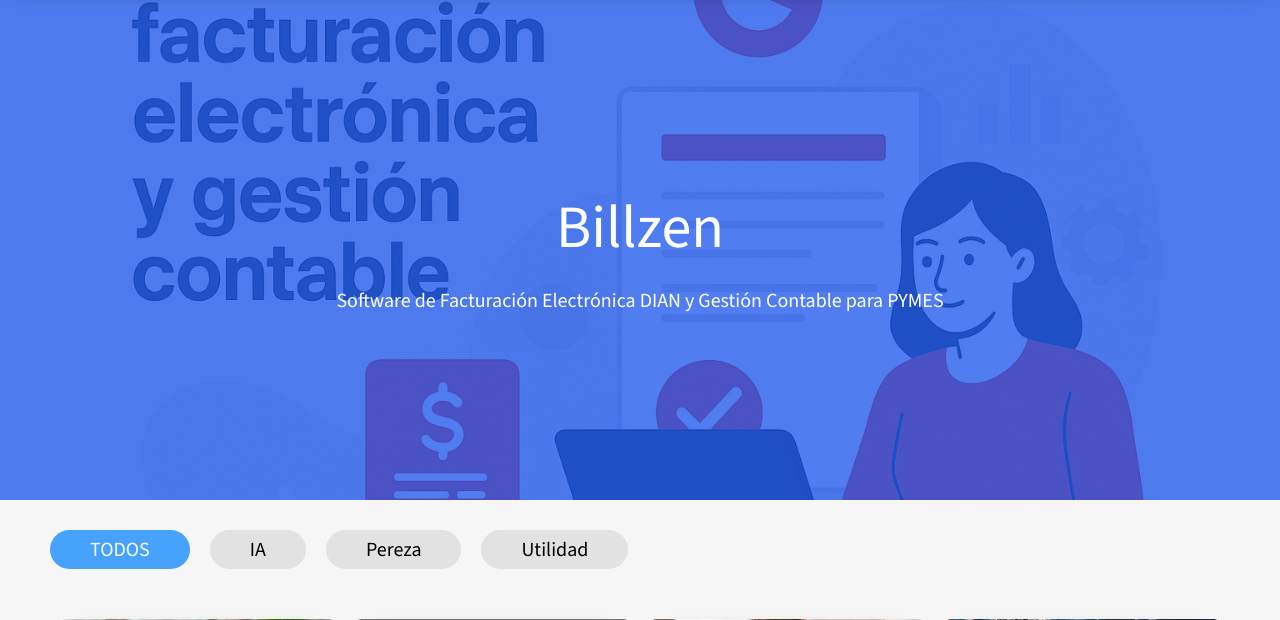
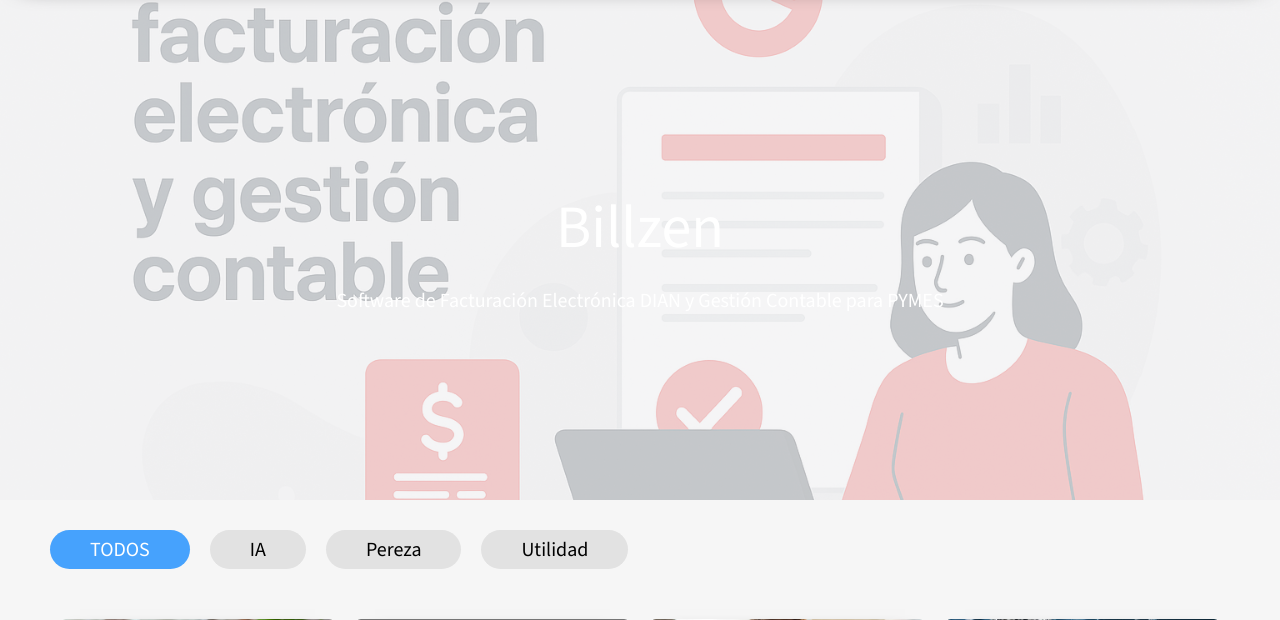
Before and after one commit to JuanCaRojas-18/JuanCaRojas-18.github.io, a PHP site: page / in a window 1280 px wide. Shown: the part 80-700 px from the top of the page. Run offline with PHP 8.4, Linux system fonts and the light colour scheme; some libraries are stand-ins or nearby versions.

Commit message:
Update blog.css

```diff
--- a/css/blog.css
+++ b/css/blog.css
@@ -15,7 +15,7 @@
     content: '';
     width: 100%;
     height: 100%;
-    background: rgba(25, 85, 235, 0.76);
+    background: rgba(242, 242, 244, 0.76);
     position: absolute;
     top: 0;
     left: 0;
```
